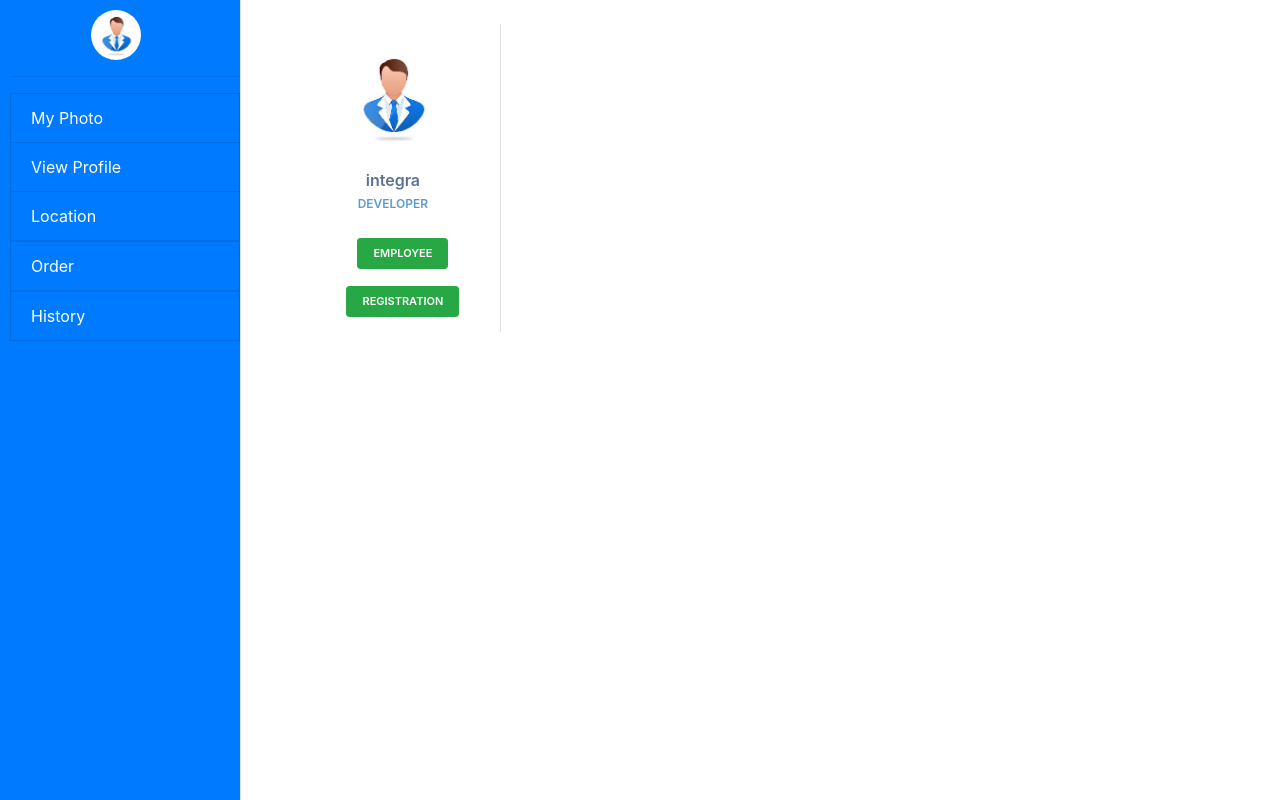
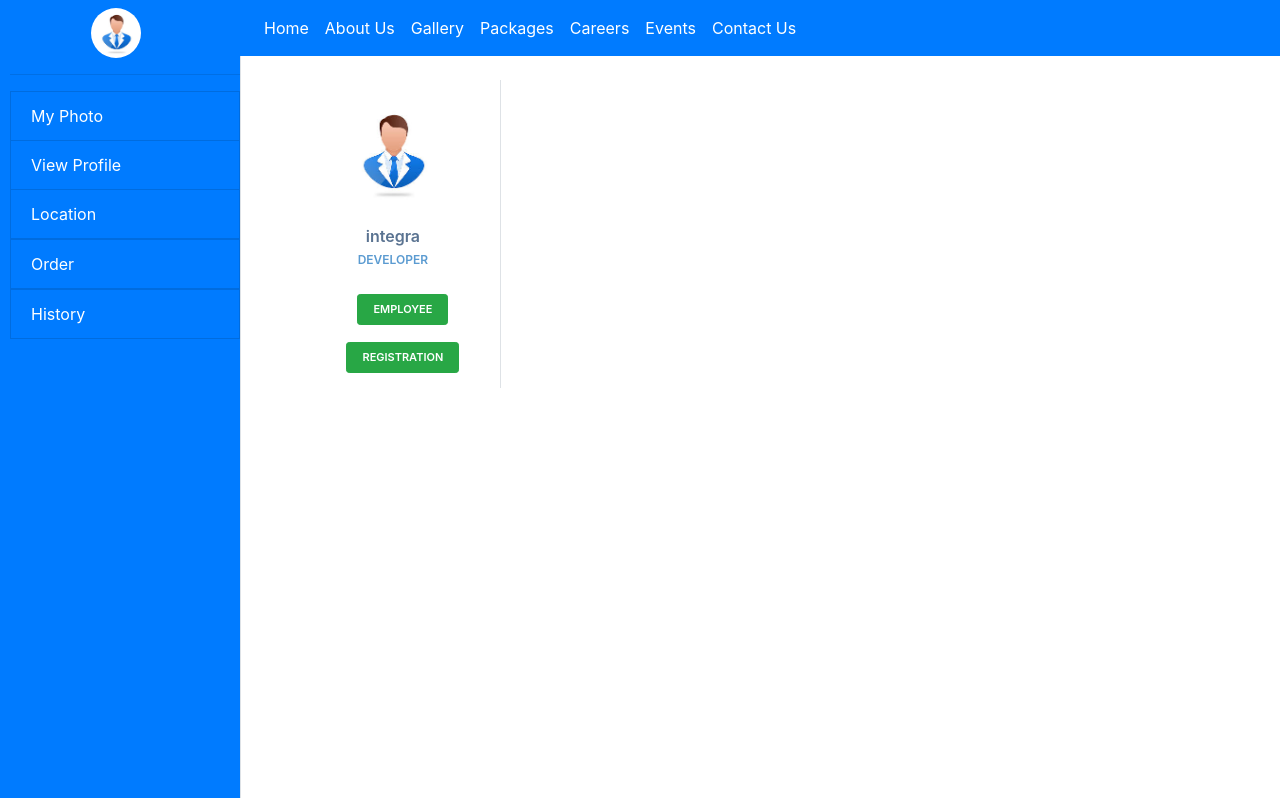
Before and after one commit to vikuSingh/onlinegamingui, an Angular app: page /sidenav in a window 1280 px wide. Built offline with nearby package versions, Linux system fonts and the light colour scheme.

Commit message:
modified sidenav.component.html and header.component.html.

```diff
--- a/src/app/contact/contact.component.css
+++ b/src/app/contact/contact.component.css
@@ -2,7 +2,7 @@
 input[type=text], select, textarea {
     width: 100%; /* Full width */
     height: 100%;
-    padding: 12px; /* Some padding */
+    padding: 8px; /* Some padding */
     border: 1px solid #ccc; /* Gray border */
     border-radius: 4px; /* Rounded borders */
     box-sizing: border-box; /* Make sure that padding and width stays in place */
--- a/src/app/event/event.component.html
+++ b/src/app/event/event.component.html
@@ -16,6 +16,14 @@
                                 <th>Teams</th>
                                 <th>Winning price</th>
                                 </tr>
+                                <tr>
+                                    <td>Anniversary Event</td>
+                                    <td>1000</td>
+                                    <td>Indoor</td>
+                                    <td>Snookers</td>
+                                    <td>5</td>
+                                    <td>100000</td>
+                                </tr>
                         </thead>
                         <tbody>
                             <tr>
--- a/src/app/header/header.component.html
+++ b/src/app/header/header.component.html
@@ -3,7 +3,7 @@
 
   <ul class="navbar-nav">
         <li class="nav-item active">
-          <a class="nav-link" routerLink="/home">Home</a>
+          <a class="nav-link" routerLink="/sidenav">Home</a>
         </li>
         <li class="nav-item active">
       <a class="nav-link" routerLink="/about">About Us</a>
--- a/src/app/sidenav/sidenav.component.html
+++ b/src/app/sidenav/sidenav.component.html
@@ -1,7 +1,17 @@
+<div class="ml-5">
+<div class="ml-5">
+<div class="ml-5">
+<div class="ml-5">
+<div class="ml-5">
+ <app-header></app-header>
+</div>
+</div>
+</div>
+</div>
+</div>
 
-
-    <div class="d-flex menu-list" id="wrapper">
-      <div class="bg-primary border-right" id="sidebar-wrapper">
+  <div class="d-flex menu-list" id="wrapper" >
+      <div class="bg-primary border-right" id="sidebar-wrapper"style="margin-top:-58px;">
           <div class="dem list-group list-group-flush">
             <ul style="list-style-type:none;">
             <img src="assets/images/imag11.jpg">
--- a/src/app/viewpage/viewpage.component.html
+++ b/src/app/viewpage/viewpage.component.html
@@ -8,9 +8,9 @@
 <a routerLink="/login" class="btn btn-primary glyphicon-log-out" type="submit">Logout</a>
       </form>
 
-<div class="slideshow-container">
+<!-- <div class="slideshow-container">
 
-  <!-- Full-width images with number and caption text -->
+
   <div class="mySlides fade">
     <div class="numbertext">1 / 3</div>
     <img src="src/assets/iew/img5.jpg">
@@ -29,15 +29,36 @@
     <div class="text">Caption Three</div>
   </div>
 
-  <!-- Next and previous buttons -->
+
   <a class="prev" onclick="plusSlides(-1)">&#10094;</a>
   <a class="next" onclick="plusSlides(1)">&#10095;</a>
 </div>
 <br>
 
-<!-- The dots/circles -->
 <div class="mt-5" style="text-align:center">
   <span class="dot" onclick="currentSlide(1)"></span>
   <span class="dot" onclick="currentSlide(2)"></span>
   <span class="dot" onclick="currentSlide(3)"></span>
+</div> -->
+
+<div id="carouselExampleControls" class="carousel slide" data-ride="carousel">
+  <div class="carousel-inner">
+    <div class="carousel-item active">
+      <img class="d-block w-100" src="https://www.aorus.com/upload/Downloads/F_20170414141556BUH1x2.JPG" alt="First slide" height="560px" width="50px">
+    </div>
+    <div class="carousel-item">
+      <img class="d-block w-100" src="https://d1csarkz8obe9u.cloudfront.net/posterpreviews/pubg-game-tournament-poster-design-template-034c8b363092011715d173d7fc37da85_screen.jpg?ts=1561544991" alt="Second slide"height="560px" width="50px">
+    </div>
+    <div class="carousel-item">
+      <img class="d-block w-100" src="https://cdn4.dogonews.com/images/ea1d23a5-31e7-445a-a344-631f026404a5/fortnite-world-cup-twitch-viewership.jpg" alt="Third slide"height="560px" width="50px">
+    </div>
+  </div>
+  <a class="carousel-control-prev" href="#carouselExampleControls" role="button" data-slide="prev">
+    <span class="carousel-control-prev-icon" aria-hidden="true"></span>
+    <span class="sr-only">Previous</span>
+  </a>
+  <a class="carousel-control-next" href="#carouselExampleControls" role="button" data-slide="next">
+    <span class="carousel-control-next-icon" aria-hidden="true"></span>
+    <span class="sr-only">Next</span>
+  </a>
 </div>
```
